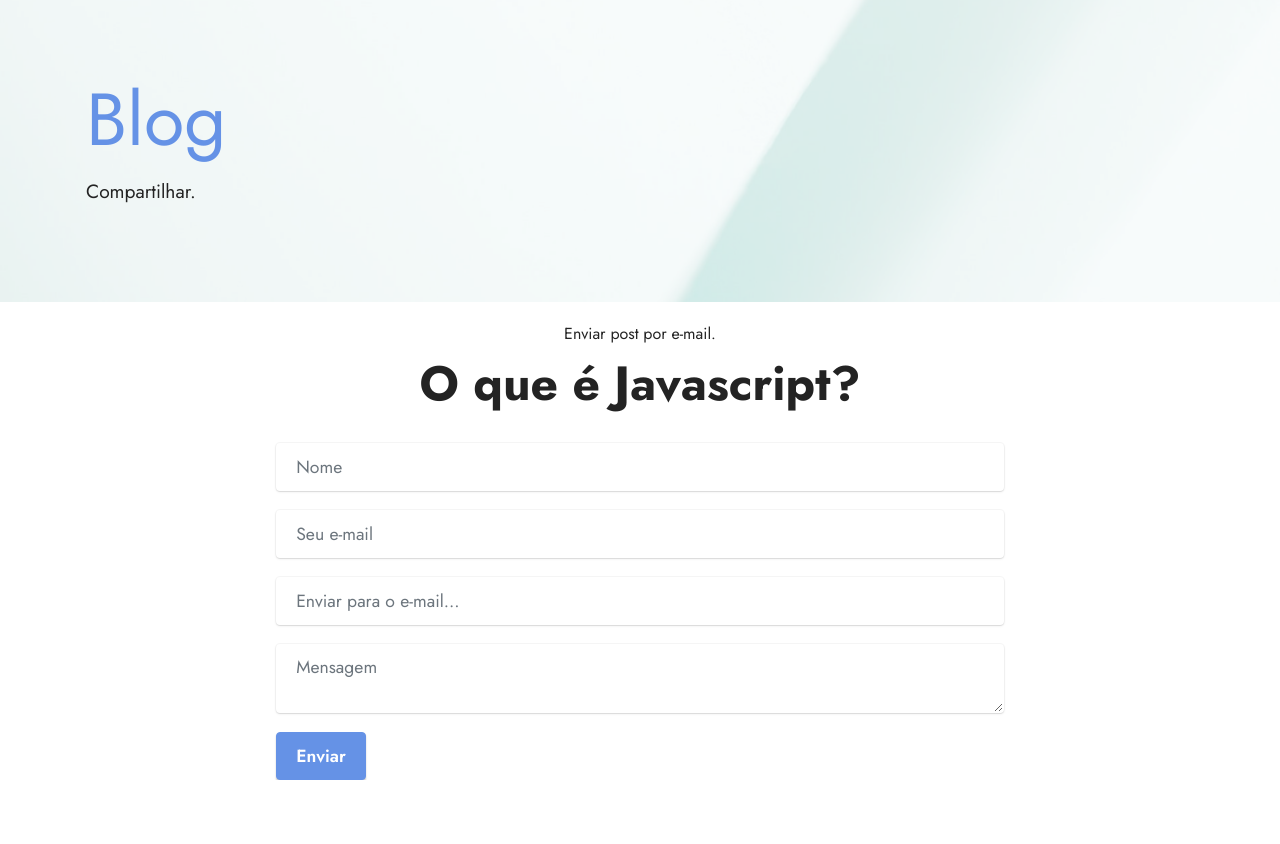
After one commit to apgifro/prog-blog, a Django app: page /share/11/ in a window 1280 px wide. The commit adds this page. Run offline with Django 4.2, Linux system fonts and the light colour scheme; data comes from the database, SQL or seed files in the repository; some libraries are stand-ins or nearby versions.

Commit message:
Share post

```diff
--- /dev/null
+++ b/app/forms.py
@@ -0,0 +1,27 @@
+from django import forms
+from django.core.mail import EmailMessage
+
+
+class EmailPost(forms.Form):
+    nome = forms.CharField(max_length=100)
+    email = forms.EmailField()
+    destino = forms.EmailField()
+    coments = forms.CharField(required=False,
+                              widget=forms.Textarea)
+
+    def enviar_email(self, post):
+        nome = self.cleaned_data['nome']
+        email = self.cleaned_data['email']
+        destino = self.cleaned_data['destino']
+        coments = self.cleaned_data['coments']
+
+        conteudo = f'Recomendo ler o post: {post.titulo}\n' \
+                   f'Comentários: {coments}'
+        mail = EmailMessage(
+            subject=f"{nome} recomenda este post!",
+            body=conteudo,
+            from_email='contato@meublog.com.br',
+            to=[destino],
+            headers={'Reply-To': email}
+        )
+        mail.send()
--- a/app/templates/blog/base/base.html
+++ b/app/templates/blog/base/base.html
@@ -41,6 +41,8 @@
 </head>
 <body>
 
+{% block received_messages %} {% endblock %}
+
 <section data-bs-version="5.1" class="header2 cid-tzVgfOnXBf mbr-parallax-background" id="header2-0">
 
     <div class="mbr-overlay" style="opacity: 0.8; background-color: rgb(255, 255, 255);"></div>
--- a/app/templates/blog/post/posts_view.html
+++ b/app/templates/blog/post/posts.html
@@ -1,7 +1,7 @@
 {% load static %}
 
 <br>
-{% include 'blog/base/paginacao.html' with page=page_obj %}
+{% include 'blog/base/pages.html' with page=page_obj %}
 <br>
 
 {% for item in posts %}
@@ -27,7 +27,7 @@
     <div class="container">
         <div class="row justify-content-center">
             <div class="col-md-12 col-lg-10">
-                <div class="mbr-section-btn align-center"><a class="btn btn-primary display-4" href="post/{{ item.slug }}">Ver post</a>
+                <div class="mbr-section-btn align-center"><a class="btn btn-primary display-4" href="{% url 'detail' item.slug %}">Ver post</a>
                 </div>
             </div>
         </div>
--- /dev/null
+++ b/app/templates/blog/post/share.html
@@ -0,0 +1,54 @@
+{% extends 'blog/base/base.html' %}
+{% load static %}
+
+
+{% block conteudo %}
+<section class="form6 cid-sunxTcEbC6" id="form6-q">
+
+
+    <div class="container">
+        <br>
+        <div class="mbr-section-head">
+            <p class="align-center">
+                Enviar post por e-mail.
+            </p>
+            <h3 class="mbr-section-title mbr-fonts-style align-center mb-0 display-2">
+                <strong>{{ post.titulo }}</strong></h3>
+        </div>
+
+        <div class="row justify-content-center mt-4">
+            <div class="col-lg-8 mx-auto mbr-form">
+                <form action="" method="post">
+                    {% csrf_token %}
+                    <div class="dragArea row">
+                        <div class="col-lg-12 col-md-12 col-sm-12 form-group">
+                            <input type="text" name="nome" placeholder="Nome" class="form-control" value="" id="name-form6-q">
+                        </div>
+
+                        <div class="col-lg-12 col-md-12 col-sm-12 form-group">
+                            <input type="email" name="email" placeholder="Seu e-mail" class="form-control" value="" id="email-form6-q">
+                        </div>
+
+                        <div class="col-lg-12 col-md-12 col-sm-12 form-group">
+                            <input type="tel" name="destino" placeholder="Enviar para o e-mail..." class="form-control" value="" id="phone-form6-q">
+                        </div>
+
+                        <div class="col-lg-12 col-md-12 col-sm-12 form-group">
+                            <textarea placeholder="Mensagem" name="coments" data-form-field="mensagem" class="form-control" value="" id="mensagem-form6-q"></textarea>
+                        </div>
+
+                        <div class="col-auto mbr-section-btn align-center">
+                            <button type="submit" class="btn btn-primary display-4">Enviar</button>
+                        </div>
+
+                    </div>
+                </form>
+            </div>
+        </div>
+    </div>
+</section>
+
+
+<script>document.getElementById("change_text").textContent="Compartilhar.";</script>
+
+{% endblock %}
--- a/app/urls.py
+++ b/app/urls.py
@@ -1,8 +1,9 @@
 from django.urls import path
 
-from .views import Index, PostView
+from .views import Index, PostDetailView, FormContactView
 
 urlpatterns = [
     path('', Index.as_view(), name='home'),
-    path('post/<slug:slug>/', PostView.as_view(), name='post'),
+    path('post/<slug:slug>/', PostDetailView.as_view(), name='detail'),
+    path('share/<int:pk>/', FormContactView.as_view(), name='share'),
 ]
--- a/app/views.py
+++ b/app/views.py
@@ -1,6 +1,8 @@
-from django.views.generic import ListView
-from django.views.generic import TemplateView
+from django.urls import reverse_lazy
+from django.contrib import messages
+from django.views.generic import ListView, DetailView, FormView
 
+from app.forms import EmailPost
 from app.models import Post
 
 
@@ -11,12 +13,37 @@ class Index(ListView):
     paginate_by = 3
 
 
-class PostView(TemplateView):
+class PostDetailView(DetailView):
+    template_name = "blog/post/detail.html"
+    context_object_name = 'detail'
+    queryset = Post.publicados.all()
+
+
+class FormContactView(FormView):
+    template_name = 'blog/post/share.html'
+    form_class = EmailPost
+    success_url = reverse_lazy('home')
+    meupost = Post()
+
+    def get_post(self, id_post):
+        try:
+            return Post.publicados.get(pk=id_post)
+        except Post.DoesNotExist:
+            messages.error(self.request, 'O post não existe!')
+            reverse_lazy('home')
+
     def get_context_data(self, **kwargs):
-        context = super(PostView, self).get_context_data(**kwargs)
-        queryset = Post.publicados.get(slug=kwargs['slug'])
-        context.update({'item': queryset})
+        context = super(FormContactView, self).get_context_data(**kwargs)
+        context['post'] = self.get_post(self.kwargs['pk'])
         return context
 
-    context_object_name = 'item'
-    template_name = "blog/post/post_detail.html"
+    def form_valid(self, form, *args, **kwargs):
+        meupost = self.get_context_data()['post']
+        form.enviar_email(meupost)
+        messages.success(self.request, f'{meupost.titulo} enviado com sucesso.')
+        return super(FormContactView, self).form_valid(form, *args, **kwargs)
+
+    def form_invalid(self, form, *args, **kwargs):
+        meupost = self.get_context_data()['post']
+        messages.error(self.request, f'{meupost.titulo} não enviado.')
+        return super(FormContactView, self).form_valid(form, *args, **kwargs)
--- a/blog/settings.py
+++ b/blog/settings.py
@@ -126,3 +126,6 @@ MEDIA_ROOT = os.path.join(BASE_DIR, 'media')
 # https://docs.djangoproject.com/en/dev/ref/settings/#default-auto-field
 
 DEFAULT_AUTO_FIELD = 'django.db.models.BigAutoField'
+
+# E-mail no console
+EMAIL_BACKEND = 'django.core.mail.backends.console.EmailBackend'
```
Also changed, not shown: app/templates/blog/index.html (+16 -1 lines), app/templates/blog/post/detail.html (renamed from app/templates/blog/post/post_detail.html, +9 -5 lines), requirements.txt (added, +9 -0 lines), README.md, app/templates/blog/base/pages.html (renamed from app/templates/blog/base/paginacao.html), readme/2023-04-12.2.png (added), readme/2023-04-12.png (added).
